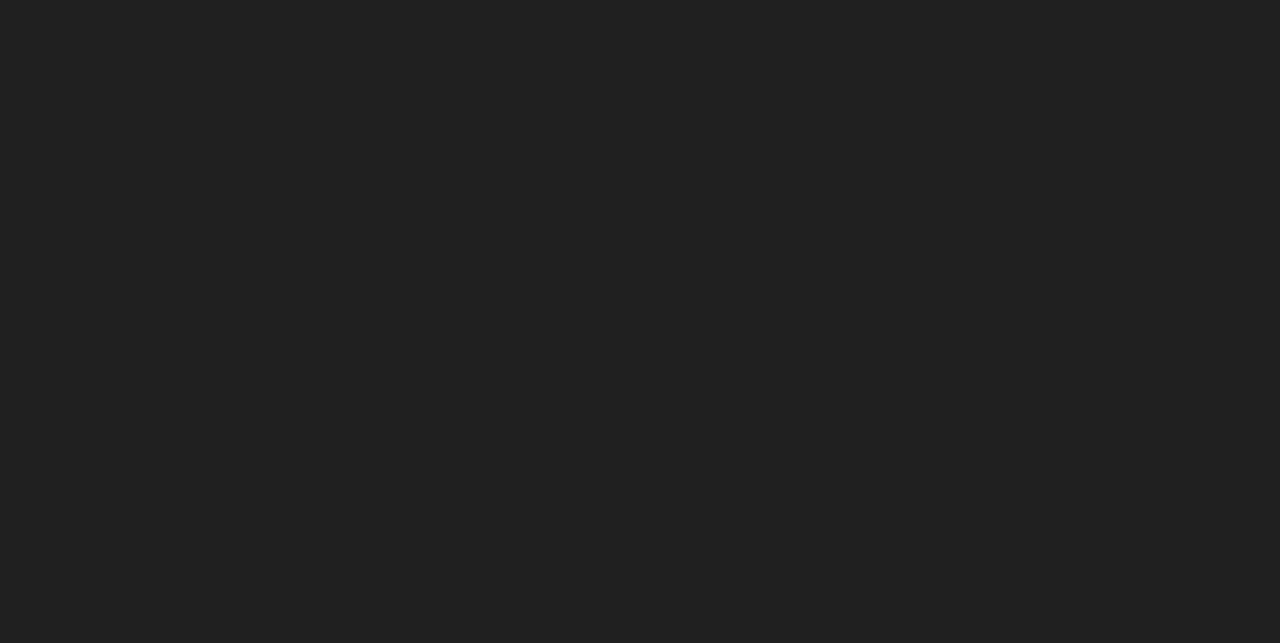
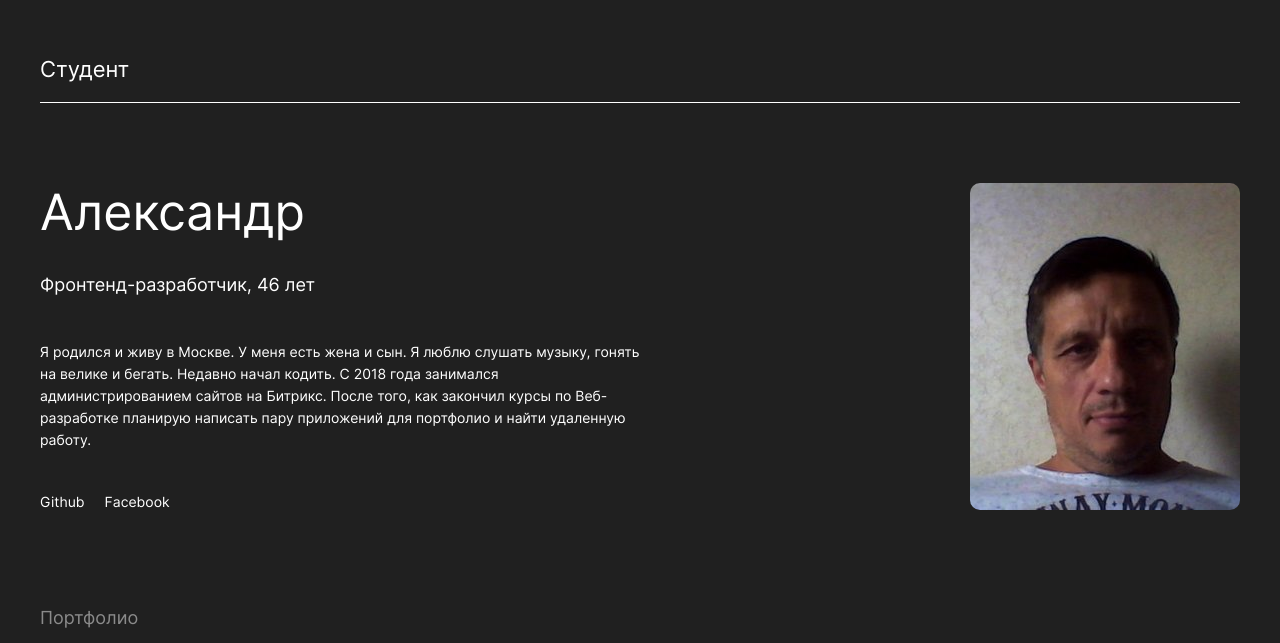
Before and after one commit to SashaLeshiy/movies-explorer-frontend, a React (Create React App) app: page / in a window 1280 px wide. Shown: the part 2154-2797 px from the top of the page. Built offline with nearby package versions, Linux system fonts and the light colour scheme.

Commit message:
Верстка главной.About Me

```diff
--- a/src/components/Main/AboutMe/AboutMe.css
+++ b/src/components/Main/AboutMe/AboutMe.css
@@ -1,7 +1,165 @@
-.about-me {
+.about {
     min-height: 100vh;
     background-color: #202020;
     margin: 0;
     padding: 0;
+}
+
+.about__heading {
+    font-size: 22px;
+    line-height: 1.2em;
+    font-weight: 100;
+    margin: 0;
+    padding: 100px 0 20px 0;
+    border-bottom: 1px solid #ffffff;
+    color: #ffffff;
+}
+
+.about__me {
+    color: #ffffff;
+    display: grid;
+    grid-template-columns: 1fr 270px;
+    padding: 80px 0;
+    grid-template-rows: repeat(3, max-content);
+    grid-column-gap: 20px;
+}
+
+.about__name {
+    font-size: 50px;
+    line-height: 58px;
+    font-weight: 100;
+    margin: 0;
+}
+
+.about__career {
+    font-size: 18px;
+    line-height: 20px;
+    font-weight: 200;
+    margin: 0;
+    padding-top: 12px;
+}
+
+.about__aboutMe {
+    font-size: 14px;
+    line-height: 22px;
+    font-weight: 100;
+    margin: 0;
+    max-width: 600px;
+    padding-top: 24px;
+}
+
+.about__links {
     display: flex;
+    flex-direction: row;
+    list-style-type: none;
+    margin: 0;
+    padding: 0;
+    align-items: flex-end;
+    font-size: 14px;
+    line-height: 1.2em;
+    font-weight: 200;
 }
+
+.about__link {
+    text-decoration: none;
+    color: #ffffff;
+    padding-right: 20px;
+    transition: opacity 0.7s linear;
+}
+
+.about__link:hover {
+    opacity: 0.5;
+}
+
+.about__photo {
+    grid-column-start: -1;
+    grid-column-end: -2;
+    grid-row-start: 1;
+    grid-row-end: 5;
+    border: 0;
+    border-radius: 10px;
+}
+
+.about__portfolio_heading {
+    font-size: 18px;
+    line-height: 20px;
+    font-weight: 100;
+    color: #8b8b8b;
+}
+
+@media screen and (max-width: 768px) {
+    .about__heading {
+        padding: 75px 0 20px 0;
+    }
+    .about__name {
+        font-size: 40px;
+        line-height: 40px;
+    }
+    .about__me {
+        grid-template-columns: 1fr 255px;
+    }
+    .about__photo {
+        width: 255px;
+    }
+    .about__career {
+        font-size: 12px;
+        line-height: 18px;
+    }
+    .about__aboutMe {
+        font-size: 12px;
+        line-height: 18px;
+        max-width: 364px;
+    }
+
+}
+
+@media screen and (max-width: 550px) {
+    .about__me {
+        grid-template-columns: 1fr;
+    }
+    .about__photo {
+        width: 292px;
+        justify-self: center;
+    }
+    .about__name {
+        /* font-size: 30px;
+        line-height: 1.2em; */
+        padding-top: 34px;
+    }
+    .about__career {
+        /* font-size: 11px;
+        line-height: 16px; */
+        padding-top: 16px;
+    }
+    .about__links {
+        padding-top: 30px;
+    }
+}
+
+@media screen and (max-width: 460px) {
+    .about__heading {
+        font-size: 18px;
+        padding: 75px 0 20px 0;
+    }
+}
+
+@media screen and (max-width: 417px) {
+    .about__heading {
+        padding: 50px 0 20px 0;
+    }
+}
+
+@media screen and (max-width: 320px) {
+    .about__me {
+        grid-template-columns: 1fr;
+        padding: 65px 0;
+    }
+    .about__name {
+        font-size: 30px;
+        line-height: 1.2em;
+    }
+    .about__career {
+        font-size: 11px;
+        line-height: 16px;
+    }
+}
--- a/src/components/Main/AboutMe/AboutMe.js
+++ b/src/components/Main/AboutMe/AboutMe.js
@@ -1,8 +1,35 @@
 import React from 'react';
+import myPhoto from '../../../images/my_photo.JPG';
 
 function AboutMe() {
       return (
-            (<section className="about-me"></section>)
+            (<section className="about">
+                  <div className="content">
+                        <h2 className="about__heading">Студент</h2>
+                        <div className="about__me">
+                              <img className="about__photo" src={myPhoto} alt="фотография студента" />
+                              <h3 className="about__name">Александр</h3>
+                              <p className="about__career">Фронтенд-разработчик, 46 лет</p>
+                              <p className="about__aboutMe">Я родился и живу в Москве. У меня есть жена и сын.
+                                    Я люблю слушать музыку, гонять на велике и бегать.
+                                    Недавно начал кодить. С 2018 года занимался администрированием сайтов на Битрикс.
+                                    После того, как закончил курсы по Веб-разработке планирую написать пару приложений для портфолио
+                                    и найти удаленную работу.</p>
+                              <ul className="about__links">
+                                    <li><a className="about__link" href="https://github.com/SashaLeshiy">Github</a></li>
+                                    <li><a className="about__link" href="#">Facebook</a></li>
+                              </ul>
+                        </div>
+                        <div className="about__portfolio">
+                              <h3 className="about__portfolio_heading">Портфолио</h3>
+                              <ul className="about__portfolio_links">
+                                    <li>Статичный сайт</li>
+                                    <li>Адаптивный сайт</li>
+                                    <li>Одностраничное приложение</li>
+                              </ul>
+                        </div>
+                  </div>
+            </section>)
       );
 }
 export default AboutMe;
--- a/src/components/Main/Promo/Promo.js
+++ b/src/components/Main/Promo/Promo.js
@@ -6,7 +6,7 @@ function Promo() {
             (<section className="promo">
                   <div className="content promo__grid">
                         <div className="promo__description">
-                              <h1 className="promo__heading">Учебный проект студента факультета Веб-разработки.</h1>
+                              <h1 className="promo__heading">Учебный проект студента факультета Веб{'\u2011'}разработки.</h1>
                               <p className="promo__subheading">Листайте ниже, чтобы узнать больше про этот проект и его создателя.</p>
                         </div>
                         <div >
--- a/src/components/Main/Techs/Techs.css
+++ b/src/components/Main/Techs/Techs.css
@@ -34,7 +34,7 @@
 }
 
 .techs__description_subheading {
-    font-size: 12px;
+    font-size: 14px;
     line-height: 18px;
     font-weight: 100;
     margin: 0;
@@ -87,6 +87,9 @@
     .techs__heading {
         padding: 50px 0 20px 0;
     }
+    .techs__description_subheading {
+        font-size: 11px;
+    }
 }
 
 @media screen and (max-width: 320px) {
```
Also changed, not shown: src/images/my_photo.JPG (added).
